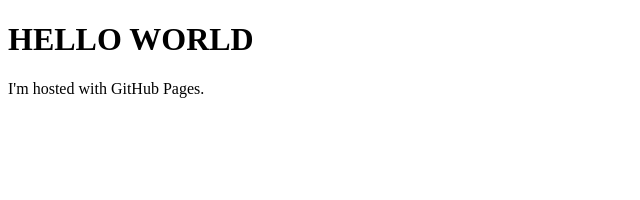
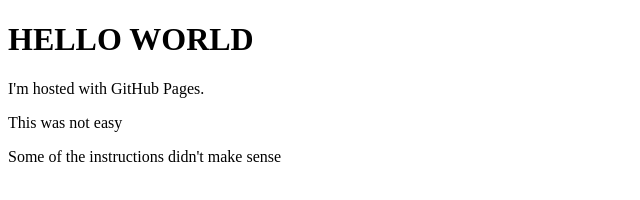
Before and after one commit to bretdellinger/GitHubPages, a plain HTML site: page index.html in a window 1280 px wide. Shown: the whole page, without its empty margins (0-640 px from the left). Drawn offline with Linux system fonts and the light colour scheme.

Commit message:
TextUpdate
second commit

```diff
--- a/index.html
+++ b/index.html
@@ -7,5 +7,7 @@
   <body>
     <h1>HELLO WORLD</h1>
       <p>I'm hosted with GitHub Pages.</p>
+      <p>This was not easy</p>
+      <p>Some of the instructions didn't make sense</p>
   </body>
 </html>
```
